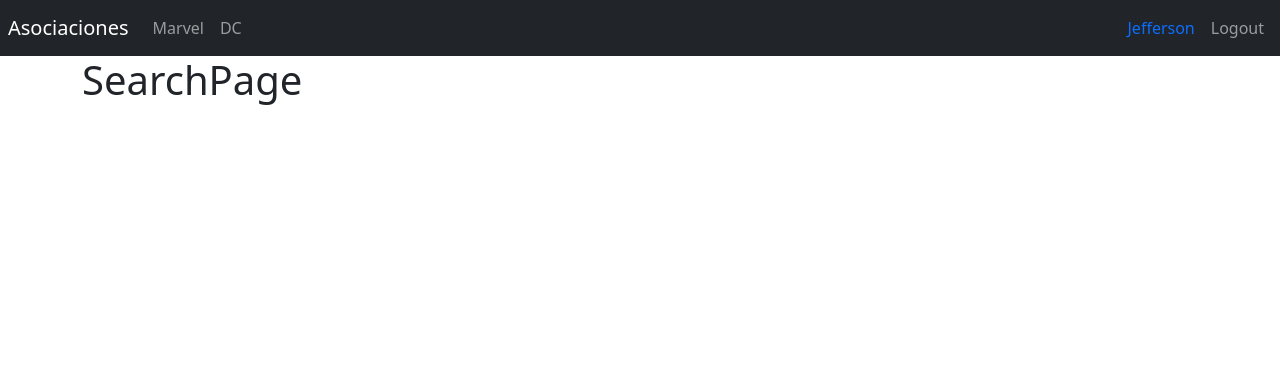
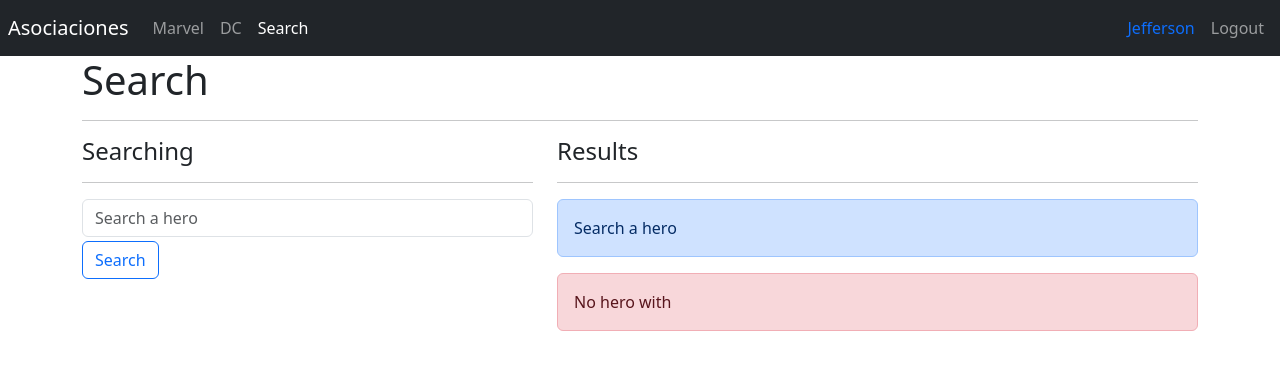
Before and after one commit to JeffersonS69/Heroes-App, a React (Vite) app: page /search in a window 1280 px wide. Shown: the top 370 px of the page. Built offline with nearby package versions, Linux system fonts and the light colour scheme.

Commit message:
Searching for heroes

```diff
--- a/index.html
+++ b/index.html
@@ -1,15 +1,28 @@
-<!doctype html>
+<!DOCTYPE html>
 <html lang="en">
   <head>
     <meta charset="UTF-8" />
     <link rel="icon" type="image/svg+xml" href="/vite.svg" />
     <meta name="viewport" content="width=device-width, initial-scale=1.0" />
     <title>HeroesApp</title>
-    <link href="https://cdn.jsdelivr.net/npm/bootstrap@5.3.2/dist/css/bootstrap.min.css" rel="stylesheet" integrity="sha384-T3c6CoIi6uLrA9TneNEoa7RxnatzjcDSCmG1MXxSR1GAsXEV/Dwwykc2MPK8M2HN" crossorigin="anonymous">
+    <link
+      href="https://cdn.jsdelivr.net/npm/bootstrap@5.3.2/dist/css/bootstrap.min.css"
+      rel="stylesheet"
+      integrity="sha384-T3c6CoIi6uLrA9TneNEoa7RxnatzjcDSCmG1MXxSR1GAsXEV/Dwwykc2MPK8M2HN"
+      crossorigin="anonymous"
+    />
+    <link
+      rel="stylesheet"
+      href="https://cdnjs.cloudflare.com/ajax/libs/animate.css/4.1.1/animate.min.css"
+    />
   </head>
   <body>
     <div id="root"></div>
     <script type="module" src="/src/main.jsx"></script>
-    <script src="https://cdn.jsdelivr.net/npm/bootstrap@5.3.2/dist/js/bootstrap.bundle.min.js" integrity="sha384-C6RzsynM9kWDrMNeT87bh95OGNyZPhcTNXj1NW7RuBCsyN/o0jlpcV8Qyq46cDfL" crossorigin="anonymous"></script>
+    <script
+      src="https://cdn.jsdelivr.net/npm/bootstrap@5.3.2/dist/js/bootstrap.bundle.min.js"
+      integrity="sha384-C6RzsynM9kWDrMNeT87bh95OGNyZPhcTNXj1NW7RuBCsyN/o0jlpcV8Qyq46cDfL"
+      crossorigin="anonymous"
+    ></script>
   </body>
 </html>
--- a/package.json
+++ b/package.json
@@ -12,6 +12,7 @@
   "dependencies": {
     "localforage": "^1.10.0",
     "match-sorter": "^6.3.1",
+    "query-string": "^8.1.0",
     "react": "^18.2.0",
     "react-dom": "^18.2.0",
     "react-router-dom": "^6.16.0",
--- a/src/heroes/components/HeroCard.jsx
+++ b/src/heroes/components/HeroCard.jsx
@@ -16,7 +16,7 @@
 }) => {
   const heroImageUrl = `/assets/heroes/${id}.jpg`;
   return (
-    <div className="col">
+    <div className="col animate__animated animate__fadeIn">
       <div className="card">
         <div className="row no-gutters">
           <div className="col-4">
--- a/src/heroes/components/HeroList.jsx
+++ b/src/heroes/components/HeroList.jsx
@@ -1,8 +1,9 @@
+import { useMemo } from "react";
 import { getHeroesByPublisher } from "../helpers";
 import { HeroCard } from "./";
 
 export const HeroList = ({ publish }) => {
-  const heroes = getHeroesByPublisher(publish);
+  const heroes = useMemo(() => getHeroesByPublisher(publish), [publish]);
 
   return (
     <div className="row rows-cols-1 row-cols-md-3 g-3">
--- /dev/null
+++ b/src/heroes/helpers/getHeroesByName.js
@@ -0,0 +1,11 @@
+import { heroes } from "../data/heroes";
+
+export const getHeroesByName = (name = "") => {
+  name = name.toLocaleLowerCase().trim();
+
+  if (name.length === 0) return [];
+
+  return heroes.filter((hero) =>
+    hero.superhero.toLocaleLowerCase().includes(name)
+  );
+};
--- a/src/heroes/helpers/index.js
+++ b/src/heroes/helpers/index.js
@@ -1,2 +1,3 @@
 export * from './getHeroesByPublisher'
 export * from './getHeroesById'
+export * from './getHeroesByName'
--- a/src/heroes/pages/Hero.jsx
+++ b/src/heroes/pages/Hero.jsx
@@ -1,9 +1,10 @@
 import { Navigate, useNavigate, useParams } from "react-router-dom";
 import { getHeroesById } from "../helpers";
+import { useMemo } from "react";
 
 export const Hero = () => {
   const { heroId } = useParams();
-  const hero = getHeroesById(heroId);
+  const hero = useMemo(() => getHeroesById(heroId), [heroId])
 
   if (!hero) {
     return <Navigate to="/marvel" />;
@@ -28,7 +29,7 @@
         <img
           src={`/assets/heroes/${heroId}.jpg`}
           alt={hero.superhero}
-          className="img-thumbnail"
+          className="img-thumbnail animate__animated animate__fadeInDown"
         />
       </div>
       <div className="col-8">
--- a/src/heroes/pages/Search.jsx
+++ b/src/heroes/pages/Search.jsx
@@ -1,3 +1,62 @@
+import { useLocation, useNavigate } from "react-router-dom";
+import { useForm } from "../../hooks/useForm";
+import queryString from "query-string";
+import { HeroCard } from "../components";
+import { getHeroesByName } from "../helpers";
+
 export const Search = () => {
-  return <h1>SearchPage</h1>;
+  const navigate = useNavigate();
+
+  const location = useLocation();
+
+  const { q } = queryString.parse(location.search);
+
+  const heroes = getHeroesByName(q)
+
+  const { searchText, onInputChange } = useForm({
+    searchText: q,
+  });
+
+  const onSearchSubmit = (event) => {
+    event.preventDefault();
+    if (searchText.trim().length <= 1) return;
+
+    navigate(`?q=${searchText}`);
+  };
+
+  return (
+    <>
+      <h1>Search</h1>
+      <hr />
+      <div className="row">
+        <div className="col-5">
+          <h4>Searching</h4>
+          <hr />
+          <form onSubmit={onSearchSubmit}>
+            <input
+              type="text"
+              placeholder="Search a hero"
+              className="form-control"
+              name="searchText"
+              autoComplete="off"
+              value={searchText}
+              onChange={onInputChange}
+            />
+            <button className="btn btn-outline-primary mt-1">Search</button>
+          </form>
+        </div>
+        <div className="col-7">
+          <h4>Results</h4>
+          <hr />
+          <div className="alert alert-primary">Search a hero</div>
+          <div className="alert alert-danger">
+            No hero with <b>{q}</b>
+          </div>
+          {heroes.map(hero => (
+          <HeroCard key={hero.id} {...hero}/>
+          ))}
+        </div>
+      </div>
+    </>
+  );
 };
--- /dev/null
+++ b/src/hooks/useForm.js
@@ -0,0 +1,24 @@
+import { useState } from "react";
+
+export const useForm = (initialForm = {}) => {
+  const [formState, setFormState] = useState(initialForm);
+
+  const onInputChange = ({ target }) => {
+    const { name, value } = target;
+    setFormState({
+      ...formState,
+      [name]: value,
+    });
+  };
+
+  const onResetForm = () => {
+    setFormState(initialForm);
+  };
+
+  return {
+    ...formState,
+    formState,
+    onInputChange,
+    onResetForm,
+  };
+};
--- a/src/ui/components/NavBar.jsx
+++ b/src/ui/components/NavBar.jsx
@@ -25,6 +25,10 @@
           <NavLink className="nav-item nav-link" to="dc">
             DC
           </NavLink>
+
+          <NavLink className="nav-item nav-link" to="search">
+            Search
+          </NavLink>
         </div>
       </div>
 
```
Also changed, not shown: 1 other file (tests, documents, lock files or other folders).
